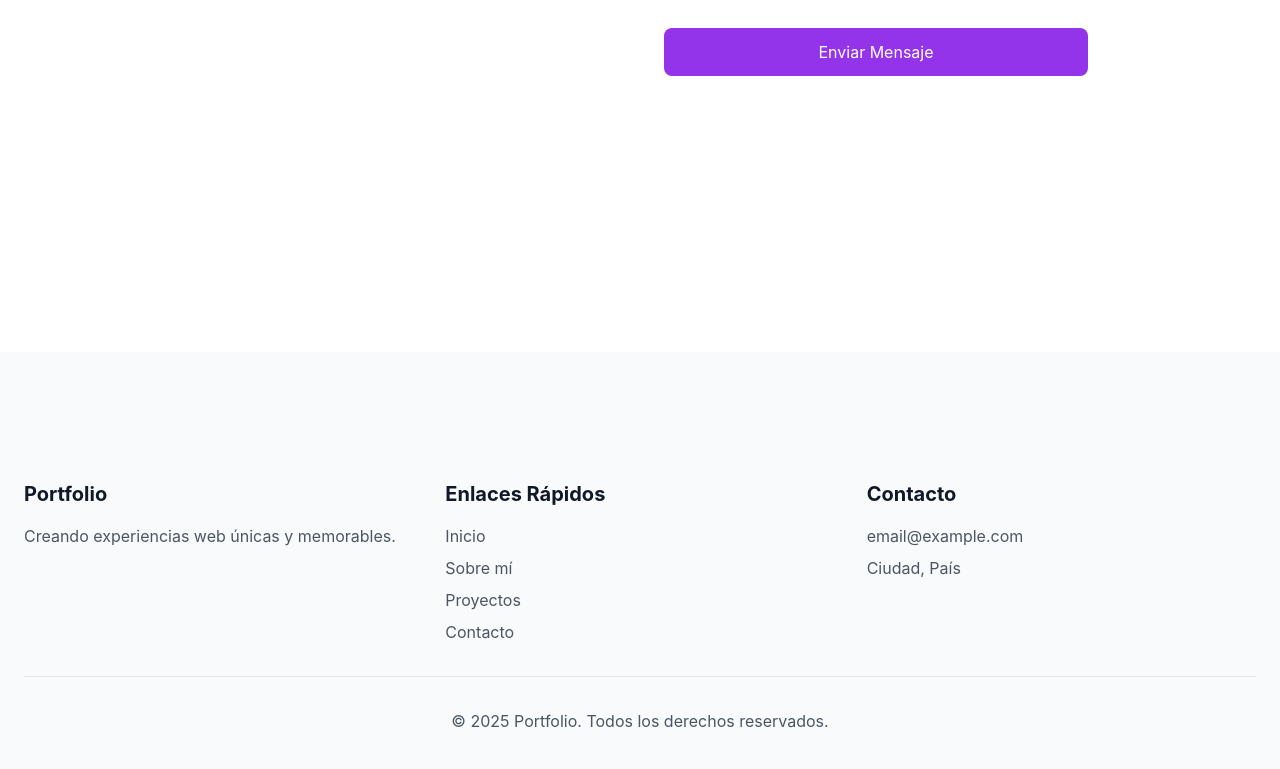
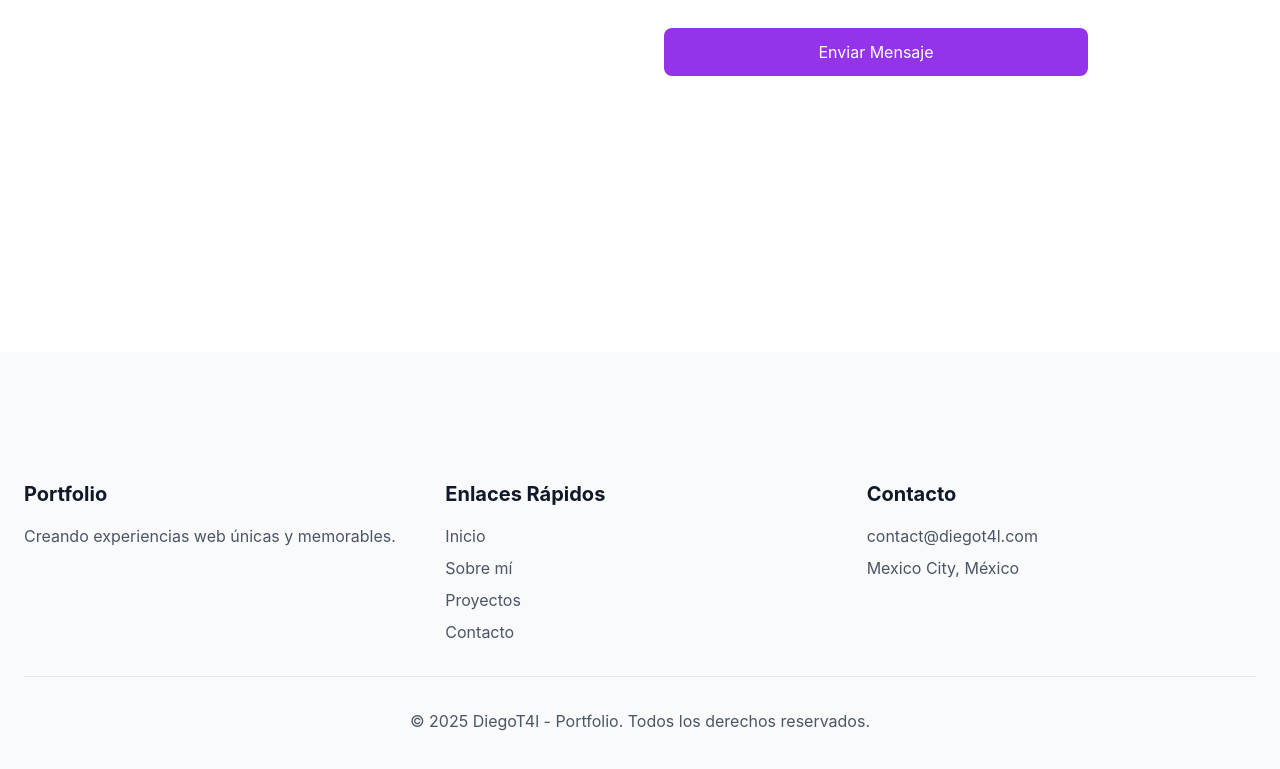
Before and after one commit to DiegoT4l/Portfolio-V3, a React (Vite) app: page / in a window 1280 px wide. Shown: the part 4788-5557 px from the top of the page. Built offline with nearby package versions, Linux system fonts and the light colour scheme.

Commit message:
refactor(Footer): Update footer contact information and enhance navigation links

```diff
--- a/src/components/Footer.tsx
+++ b/src/components/Footer.tsx
@@ -73,9 +73,11 @@ function Footer() {
               Contacto
             </h3>
             <p className='text-gray-600 dark:text-gray-300 mb-2'>
-              email@example.com
+              contact@diegot4l.com
             </p>
-            <p className='text-gray-600 dark:text-gray-300'>Ciudad, País</p>
+            <p className='text-gray-600 dark:text-gray-300'>
+              Mexico City, México
+            </p>
           </motion.div>
         </div>
 
@@ -85,7 +87,10 @@ function Footer() {
           whileInView={{ opacity: 1 }}
           transition={{ duration: 0.8, delay: 0.6 }}
         >
-          <p>&copy; {currentYear} Portfolio. Todos los derechos reservados.</p>
+          <p>
+            &copy; {currentYear} DiegoT4l - Portfolio. Todos los derechos
+            reservados.
+          </p>
         </motion.div>
       </div>
     </footer>
```
